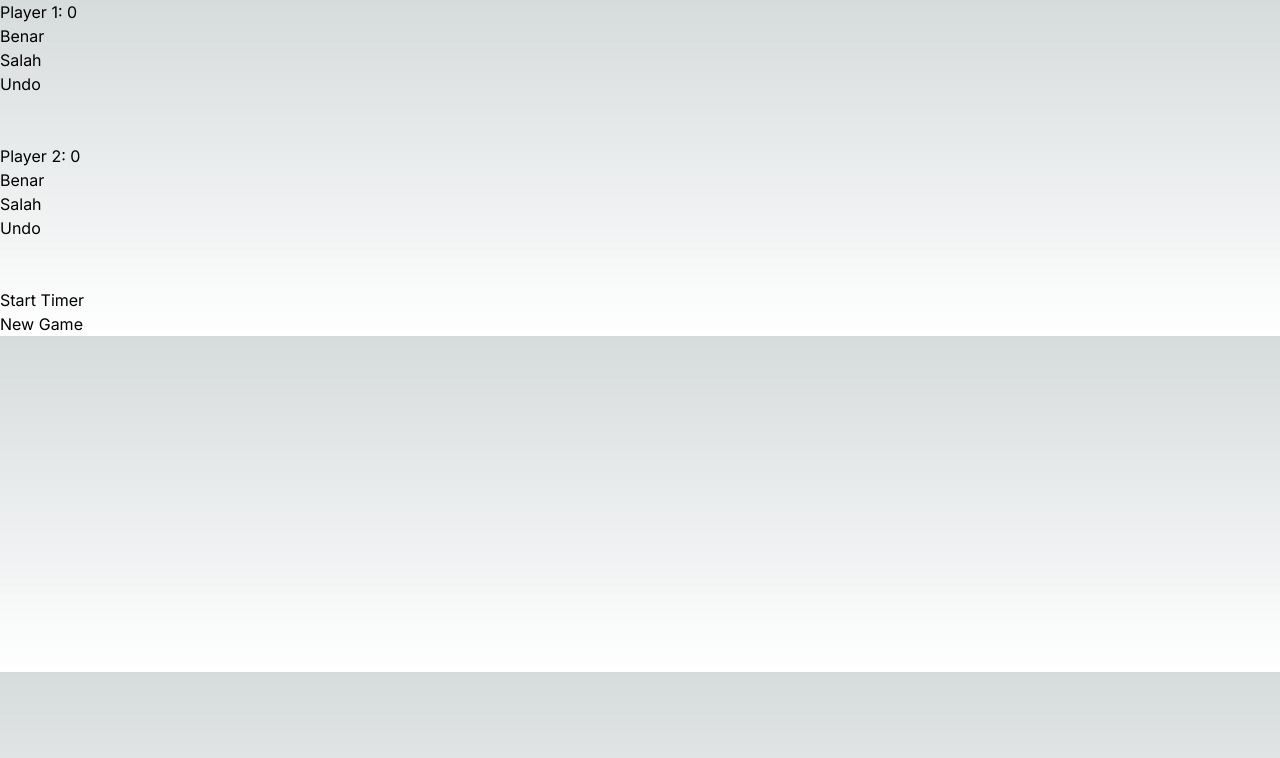
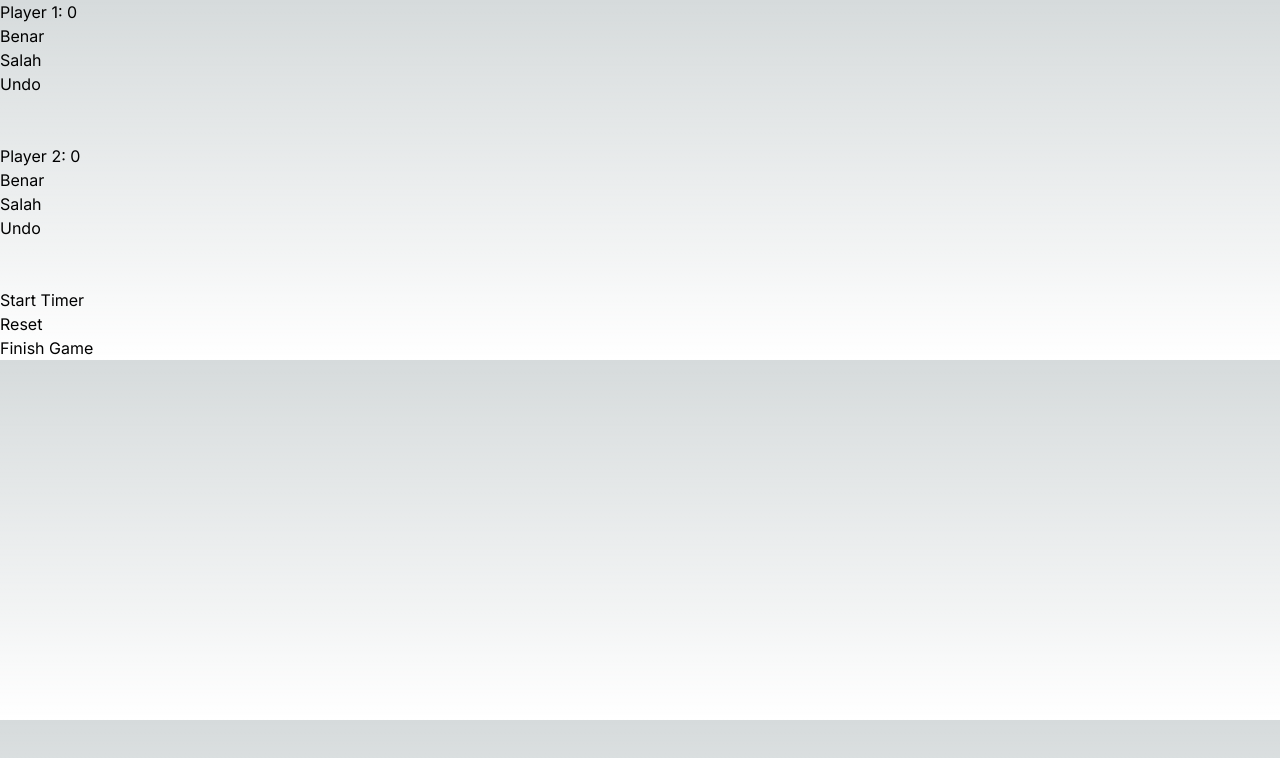
Before and after one commit to alifzaidan/scoreboard-app, a Next.js app: page /referee in a window 1280 px wide. Shown: the top 758 px of the page. Built offline with nearby package versions, Linux system fonts and the light colour scheme.

Commit message:
add winner services

```diff
--- a/app/api/score/route.ts
+++ b/app/api/quiz/route.ts
@@ -1,4 +1,4 @@
-let quiz = { scoreA: 0, scoreB: 0, timer: 0 };
+let quiz = { scoreA: 0, scoreB: 0, timer: 0, previousWinner: null };
 
 export async function GET() {
     return new Response(JSON.stringify(quiz), {
@@ -25,6 +25,9 @@ export async function POST(req: Request) {
             }
         }, 1000);
     }
+    if (body.previousWinner !== undefined) {
+        quiz.previousWinner = body.previousWinner;
+    }
     return new Response(JSON.stringify(quiz), {
         status: 200,
         headers: { 'Content-Type': 'application/json' },
--- a/app/player/page.tsx
+++ b/app/player/page.tsx
@@ -6,9 +6,8 @@ import useSWR from 'swr';
 const fetcher = (url: any) => fetch(url).then((res) => res.json());
 
 export default function Player() {
-    const { data, error } = useSWR('http://localhost:3000/api/score', fetcher, { refreshInterval: 1000 });
-
     const [timer, setTimer] = useState(0);
+    const { data, error } = useSWR('http://localhost:3000/api/quiz', fetcher, { refreshInterval: 1000 });
 
     useEffect(() => {
         if (data?.timer > 0) {
@@ -29,6 +28,7 @@ export default function Player() {
             <h1>Tim A: {data.scoreA}</h1>
             <h1>Tim B: {data.scoreB}</h1>
             <h2>Timer: {timer > 0 ? timer : "Time's up!"}</h2>
+            {data.previousWinner && <h2>Pemenang: {data.previousWinner}</h2>}
         </div>
     );
 }
--- a/app/referee/page.tsx
+++ b/app/referee/page.tsx
@@ -10,7 +10,7 @@ export default function Referee() {
     const [previousScoreA, setPreviousScoreA] = useState(0);
     const [scoreB, setScoreB] = useState(0);
     const [previousScoreB, setPreviousScoreB] = useState(0);
-    const { data, error } = useSWR('http://localhost:3000/api/score', fetcher);
+    const { data, error } = useSWR('http://localhost:3000/api/quiz', fetcher);
 
     useEffect(() => {
         if (data) {
@@ -25,7 +25,7 @@ export default function Referee() {
     const updateScoreA = async (newScore: any) => {
         setPreviousScoreA(scoreA);
         setScoreA(newScore);
-        await fetch('/api/score', {
+        await fetch('/api/quiz', {
             method: 'POST',
             headers: {
                 'Content-Type': 'application/json',
@@ -36,7 +36,7 @@ export default function Referee() {
 
     const undoScoreA = async () => {
         setScoreA(previousScoreA);
-        await fetch('/api/score', {
+        await fetch('/api/quiz', {
             method: 'POST',
             headers: {
                 'Content-Type': 'application/json',
@@ -48,7 +48,7 @@ export default function Referee() {
     const updateScoreB = (newScore: number) => {
         setPreviousScoreB(scoreB);
         setScoreB(newScore);
-        fetch('/api/score', {
+        fetch('/api/quiz', {
             method: 'POST',
             headers: {
                 'Content-Type': 'application/json',
@@ -59,7 +59,7 @@ export default function Referee() {
 
     const undoScoreB = () => {
         setScoreB(previousScoreB);
-        fetch('/api/score', {
+        fetch('/api/quiz', {
             method: 'POST',
             headers: {
                 'Content-Type': 'application/json',
@@ -68,22 +68,43 @@ export default function Referee() {
         });
     };
 
-    const resetAllScores = () => {
+    const resetAll = () => {
         setPreviousScoreA(scoreA);
         setPreviousScoreB(scoreB);
         setScoreA(0);
         setScoreB(0);
-        fetch('/api/score', {
+        fetch('/api/quiz', {
             method: 'POST',
             headers: {
                 'Content-Type': 'application/json',
             },
-            body: JSON.stringify({ scoreA: 0, scoreB: 0 }),
+            body: JSON.stringify({ scoreA: 0, scoreB: 0, timer: 0, previousWinner: null }),
+        });
+    };
+
+    const finishGame = () => {
+        let winner = 'Draw';
+        if (scoreA > scoreB) {
+            winner = 'Tim A';
+        } else if (scoreB > scoreA) {
+            winner = 'Tim B';
+        }
+
+        setPreviousScoreA(scoreA);
+        setPreviousScoreB(scoreB);
+        setScoreA(0);
+        setScoreB(0);
+        fetch('/api/quiz', {
+            method: 'POST',
+            headers: {
+                'Content-Type': 'application/json',
+            },
+            body: JSON.stringify({ scoreA: 0, scoreB: 0, previousWinner: winner }),
         });
     };
 
     const startTimer = () => {
-        fetch('/api/score', {
+        fetch('/api/quiz', {
             method: 'POST',
             headers: {
                 'Content-Type': 'application/json',
@@ -114,7 +135,9 @@ export default function Referee() {
             <br />
             <button onClick={startTimer}>Start Timer</button>
             <br />
-            <button onClick={resetAllScores}>New Game</button>
+            <button onClick={resetAll}>Reset</button>
+            <br />
+            <button onClick={finishGame}>Finish Game</button>
         </div>
     );
 }
```
